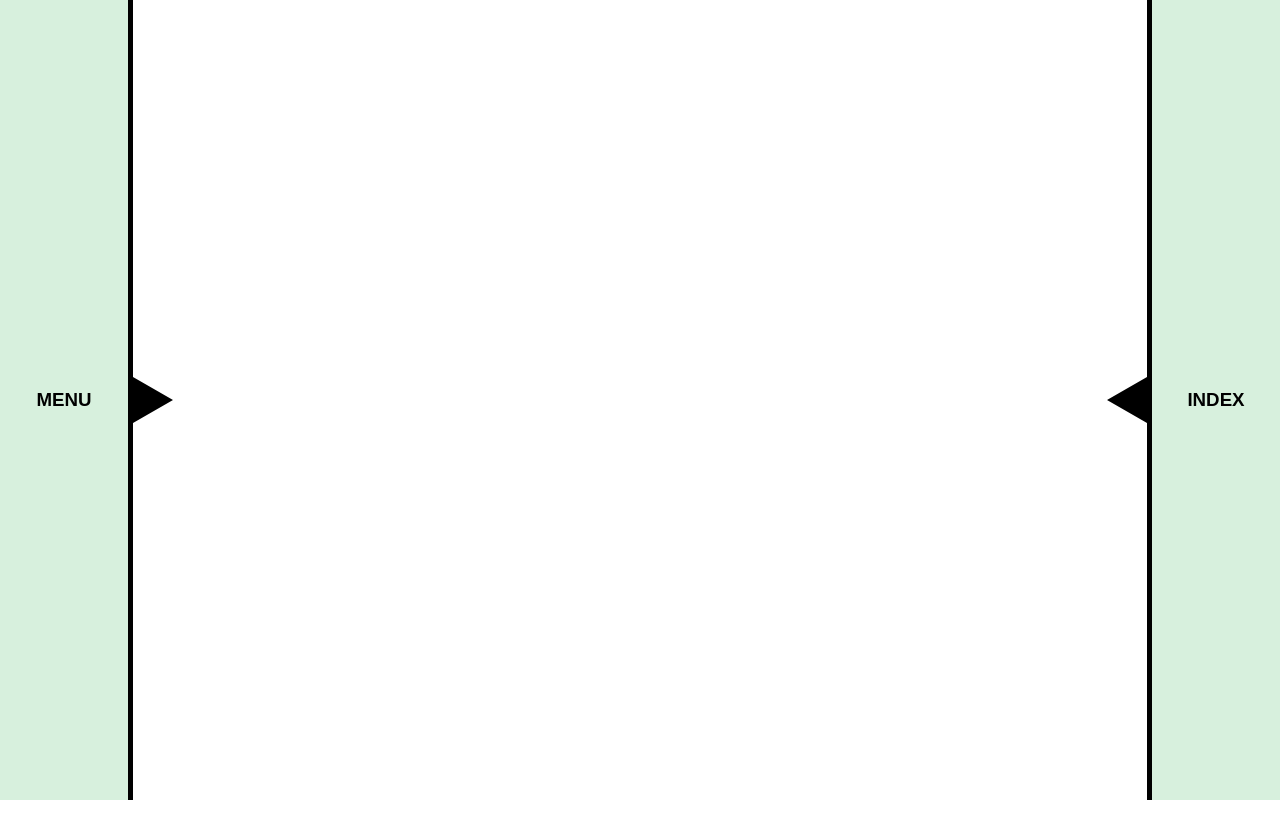
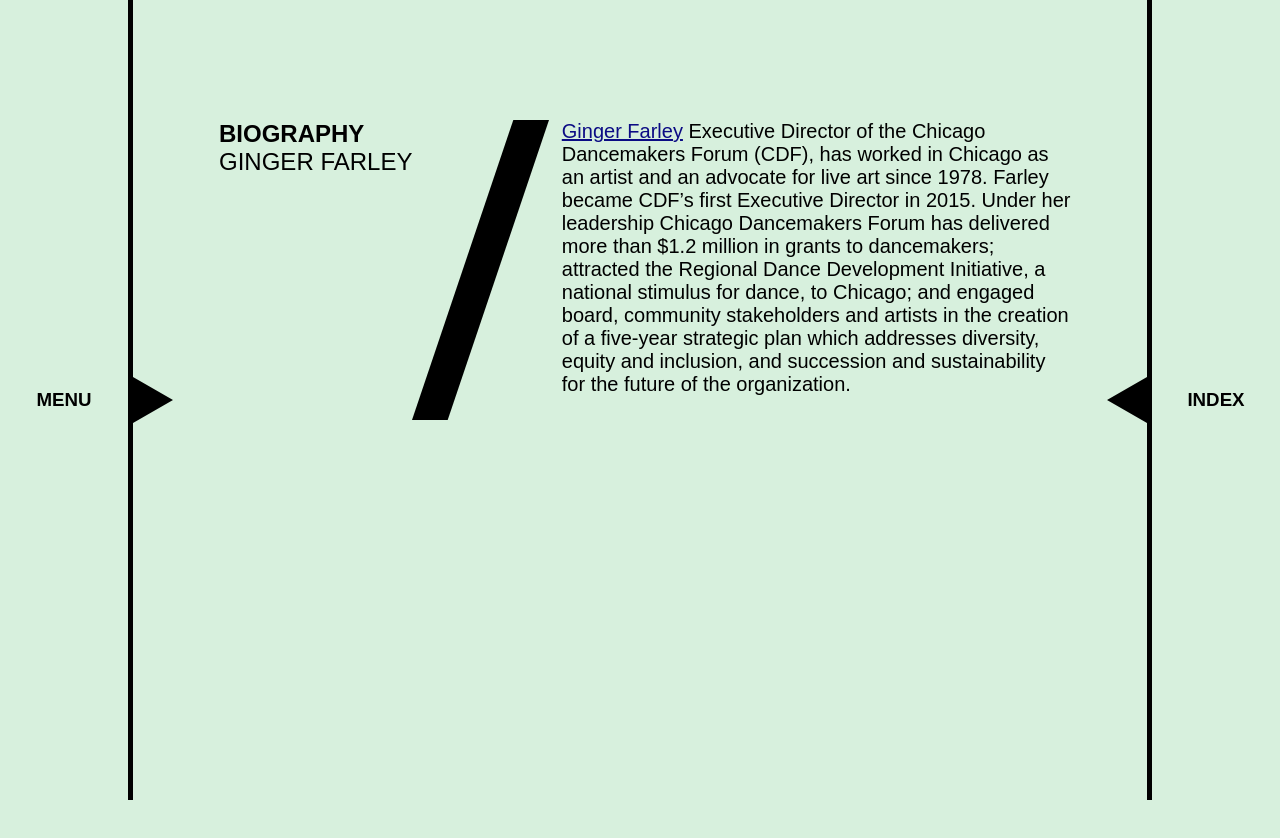
Before and after one commit to ampersand-paris/VAULT, a React (Create React App) app: page /ginger-farley-bio in a window 1280 px wide. Before the commit this address had no page. Shown: the top 838 px of the page. Before the commit the page ends 800 px from the top, so only its background shows below. Built offline with nearby package versions, Linux system fonts and the light colour scheme; a web font is replaced by a local one.

Commit message:
ginger farley

```diff
--- a/src/App.js
+++ b/src/App.js
@@ -33,7 +33,7 @@
 import JenaiCutcherBio from "./Biographies/JenaiCutcher";
 import LaneCzaplinskiBio from "./Biographies/LaneCzaplinski";
 import ShannonDrakeBio from "./Biographies/ShannonDrake";
-
+import GingerFarleyBio from "./Biographies/GingerFarley";
 // === VIDEOS ===
 import MeetingThree from "./Videos/MeetingThree";
 
@@ -79,6 +79,7 @@
                 <Route path="/betsey-brock-bio" element={<BetseyBrockBio />} />
                 <Route path="/bonnie-brooks-bio" element={<BonnieBrooksBio />} />
                 <Route path="/ellen-chenoweth-bio" element={<EllenChenowethBio />} />
+                <Route path="/ginger-farley-bio" element={<GingerFarleyBio />} />
                 <Route path="/jenai-cutcher-bio" element={<JenaiCutcherBio />} />
                 <Route path="/julia-rae-antonick-bio" element={<JuliaRaeAntonickBio />} />
                 <Route path="/lane-czaplinski-bio" element={<LaneCzaplinskiBio />} />
--- /dev/null
+++ b/src/Biographies/GingerFarley.js
@@ -0,0 +1,29 @@
+// ====== COMPONENTS ======
+
+const GingerFarleyBio = (props) => {
+
+    return (
+    <>
+        <div className="one-hundred-vh flex jc-center mobile-al-center mobile-column top-padding mint-green">
+            <div className="vault-padding mobile-flex mobile-jc-center mobile-width">
+                <div className="flex space-btwn essay-title-height">
+                    <div>
+                        <h2 className="subtitle ">BIOGRAPHY</h2>
+                        <h2 className="subtitle neuzit">Ginger Farley</h2>
+                    </div>
+                    <img className="bio-slash" src="/Images/Slash.svg" />
+                    <div className="flex column flex-end">
+                    </div>
+                </div>
+            </div>
+            <section className="flex column al-center no-top-padding mobile-padding">
+                <div className="essay-width ">
+                    <p className="no-top-padding"><a href="https://chicagodancemakers.org/role-member/ginger-farley/">Ginger Farley</a>  Executive Director of the Chicago Dancemakers Forum (CDF), has worked in Chicago as an artist and an advocate for live art since 1978. Farley became CDF’s first Executive Director in 2015. Under her leadership Chicago Dancemakers Forum has delivered more than $1.2 million in grants to dancemakers; attracted the Regional Dance Development Initiative, a national stimulus for dance, to Chicago; and engaged board, community stakeholders and artists in the creation of a five-year strategic plan which addresses diversity, equity and inclusion, and succession and sustainability for the future of the organization.</p>
+                </div>
+            </section>
+        </div>
+    </>
+  );
+}
+
+export default GingerFarleyBio;
```
